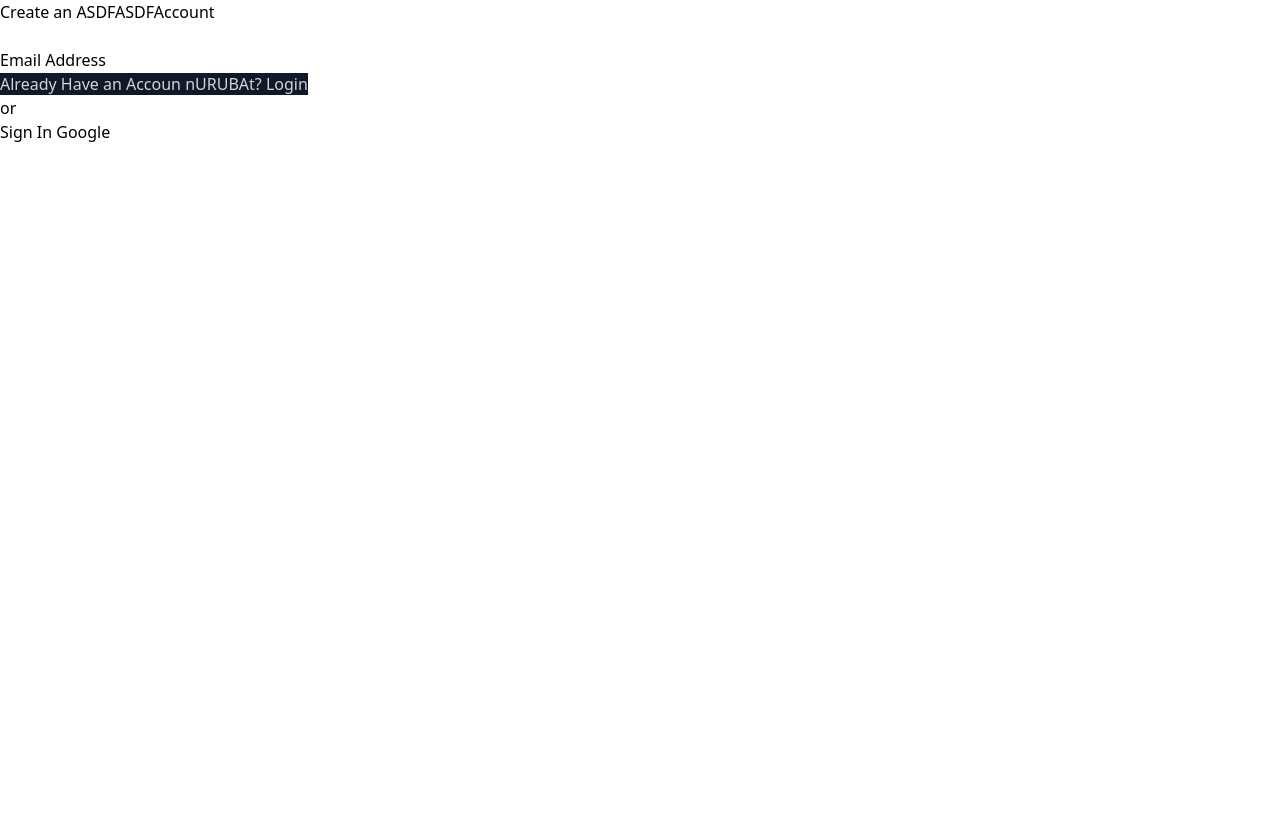
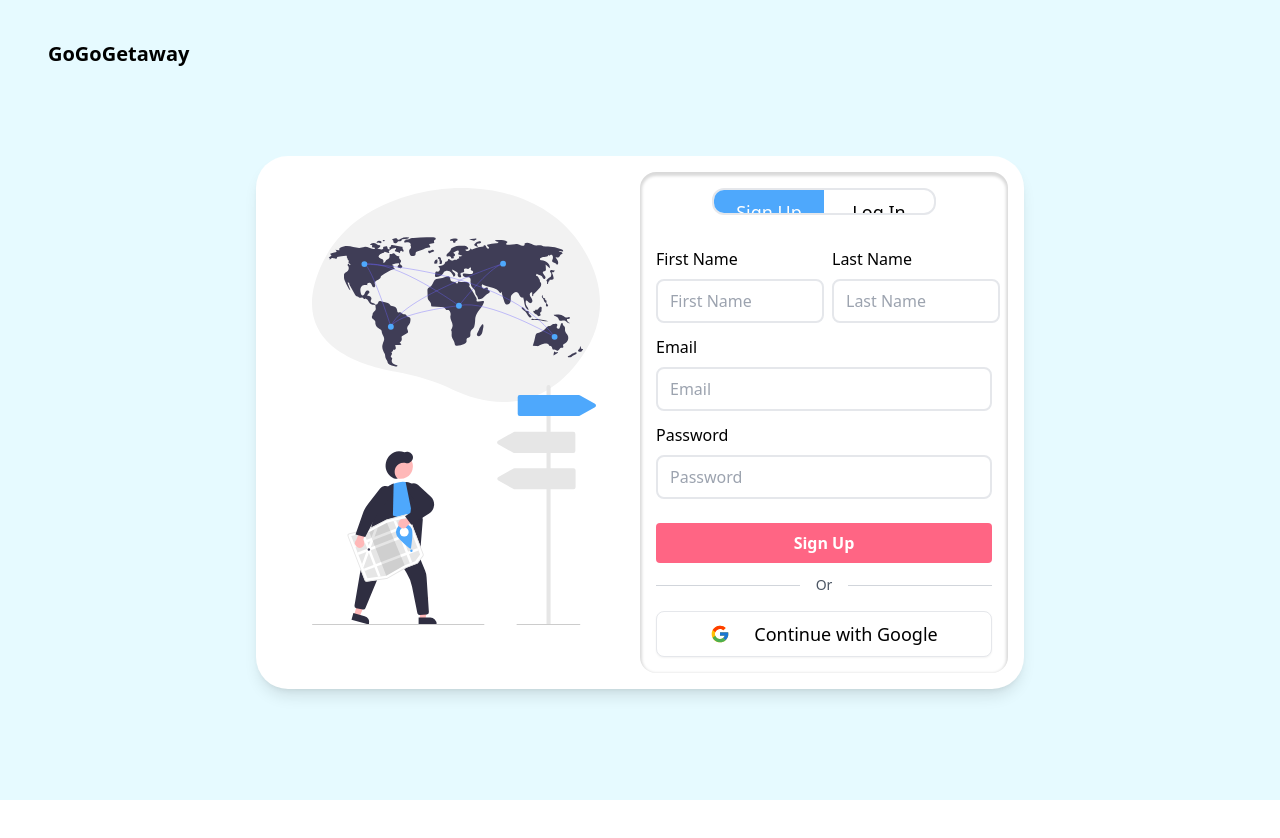
Before and after one commit to nainaguptaa/GoGoGateaway, a React (Vite) app in the folder GoGoGetaway/: page /signup in a window 1280 px wide. Shown: the top 838 px of the page. Before the commit the page ends 800 px from the top, so only its background shows below. Built offline with nearby package versions, Linux system fonts and the light colour scheme; no server answers.

Commit message:
feat: signup styling and logic

```diff
--- a/GoGoGetaway/src/App.jsx
+++ b/GoGoGetaway/src/App.jsx
@@ -2,12 +2,14 @@ import { useState } from 'react';
 import { Routes, Route } from 'react-router-dom';
 import Signup from './pages/Auth/Signup';
 import LandingPage from './pages/LandingPage/LandingPage';
+import Profile from './pages/Profile';
 function App() {
   return (
     <>
       <Routes>
-        <Route path="/" element={<LandingPage />} />\
+        <Route path="/" element={<LandingPage />} />
         <Route path="/signup" element={<Signup />} />
+        <Route path="/profile" element={<Profile />} />
       </Routes>
     </>
   );
--- a/GoGoGetaway/src/context/userContext.jsx
+++ b/GoGoGetaway/src/context/userContext.jsx
@@ -60,19 +60,21 @@ export const UserProvider = ({ children }) => {
   }
 
   async function addNewEmailUser(result) {
+    console.log(result);
+    console.log('adding new');
     console.log(4, result.email);
-    console.log(5, result.username);
+    const username = result.email.split('@')[0];
     try {
       // Constructing the user data to be saved in Firestore
       const userData = {
-        username: result.username,
+        username: username,
         id: result.userId,
         email: result.email,
         photoURL: '',
         loggedIn: true,
         firstName: result.firstName,
         lastName: result.lastName,
-        age: result.age,
+        // age: result.age,
         admin: false,
       };
 
@@ -112,6 +114,7 @@ export const UserProvider = ({ children }) => {
       } else {
         // navigate('/dashboard');
       }
+      navigate('/');
     } catch (error) {
       console.log('error');
       console.log(error.message);
@@ -140,17 +143,20 @@ export const UserProvider = ({ children }) => {
     }
   };
   const emailSignUp = async (userDetails) => {
+    console.log('signup');
+    console.log(userDetails);
     // Check if email already exists in Firestore
     const usersRef = collection(db, 'users');
     const querySnapshot = await getDocs(
       query(usersRef, where('email', '==', userDetails.email)),
     );
-
+    console.log(2);
     if (!querySnapshot.empty) {
       // Handle case where email already exists
       console.error('Email already in exists.');
       return;
     }
+    console.log(3);
     createUserWithEmailAndPassword(
       auth,
       userDetails.email,
@@ -158,9 +164,10 @@ export const UserProvider = ({ children }) => {
     )
       .then((userCredential) => {
         // Signed up
+        console.log(4);
         const user = userCredential.user;
         const userId = user.uid;
-
+        console.log(user);
         // You can now use the userId for further operations, like adding the user to your database
         console.log(3);
         const data = {
@@ -170,10 +177,12 @@ export const UserProvider = ({ children }) => {
         addNewEmailUser(data);
       })
       .catch((error) => {
+        console.log(error.message);
         const errorCode = error.code;
         const errorMessage = error.message;
         // ..
       });
+    navigate('/');
   };
 
   const emailSignIn = async (email, password) => {
@@ -193,6 +202,7 @@ export const UserProvider = ({ children }) => {
       // Re-throw the error to be caught by the caller
       throw error;
     }
+    navigate('/');
   };
 
   useEffect(() => {
--- a/GoGoGetaway/src/index.css
+++ b/GoGoGetaway/src/index.css
@@ -8,3 +8,9 @@
 .btn {
   @apply rounded  px-4 py-2 text-white hover:bg-blue-700;
 }
+
+#root {
+  height: 100%;
+  /* background-color: red; */
+  height: 100vh;
+}
--- a/GoGoGetaway/src/pages/Auth/Signup.jsx
+++ b/GoGoGetaway/src/pages/Auth/Signup.jsx
@@ -1,27 +1,178 @@
-import React from 'react';
+import React, { useState, useEffect } from 'react';
+import { FcGoogle } from 'react-icons/fc';
+import { useUserContext } from '../../context/userContext';
+import Signin1 from '../../assets/svgs/signin1.svg';
+import Signin2 from '../../assets/svgs/signin2.svg';
+const Signup = () => {
+  const { googleSignIn, emailSignUp, emailSignIn } = useUserContext();
+  const [type, setType] = useState(0);
+  const [formData, setFormData] = useState({
+    firstName: '',
+    lastName: '',
+    email: '',
+    password: '',
+  });
 
-import { useUserContext } from '../../context/userContext';
-const Signup = () => {
-  const { googleSignIn } = useUserContext();
+  // Handle form input changes
+  const handleChange = (e) => {
+    const { name, value } = e.target;
+    setFormData((prevState) => ({
+      ...prevState,
+      [name]: value,
+    }));
+  };
+
+  const handleSubmit = async (e) => {
+    e.preventDefault();
+    if (type === 0) {
+      // If type is 0, proceed with signup
+      try {
+        await emailSignUp({
+          firstName: formData.firstName,
+          lastName: formData.lastName,
+          email: formData.email,
+          password: formData.password,
+        });
+        console.log('Signup success');
+        // Optionally, redirect the user or show a success message
+      } catch (error) {
+        console.error('Signup error:', error);
+        // Handle errors (e.g., show error message)
+      }
+    } else if (type === 1) {
+      // If type is 1, proceed with login
+      try {
+        await emailSignIn(formData.email, formData.password);
+        console.log('Login success');
+        // Optionally, redirect the user or show a success message
+      } catch (error) {
+        console.error('Login error:', error);
+        // Handle errors (e.g., show error message)
+      }
+    }
+  };
+
   return (
-    <div className="auth-wrapper">
-      <div className="auth-container">
-        <h1>Create an ASDFASDFAccount</h1>
-        <div className="input-container">
-          <input className="auth-input" type="text" required />
-          <div className="labelline">Email Address</div>
+    <div className=" h-full bg-light-blue">
+      <div className=" px-12 py-10 text-xl font-bold">GoGoGetaway</div>
+      <div className="mt-12 flex h-full justify-center ">
+        <div className="rounded-4xl flex h-2/3 w-3/5 bg-white p-4 shadow-lg">
+          {/* Left side */}
+          <div className="relative  w-1/2 grow justify-center px-10 py-4">
+            <img src={Signin1} className="absolute bottom-12 h-60" />
+            <img src={Signin2} className=" w-full" />
+          </div>
+          {/* Right Side */}
+
+          <div className="shadow-deep-inner flex h-full w-1/2 flex-col  items-center rounded-2xl p-4">
+            <div className="flex w-56 overflow-hidden rounded-xl border-2">
+              <div
+                onClick={() => setType(0)}
+                className={`duration-400 w-full cursor-pointer px-4 py-2 text-center text-lg transition hover:bg-blue-300 hover:text-white ${type == 0 ? 'bg-clr-blue-400 text-white' : ''}`}
+              >
+                Sign Up
+              </div>
+              <div
+                onClick={() => setType(1)}
+                className={`duration-400 w-full cursor-pointer px-4 py-2 text-center text-lg transition hover:bg-blue-300 hover:text-white ${type == 1 ? 'bg-clr-blue-400 text-white' : ''}`}
+              >
+                Log In
+              </div>
+            </div>
+
+            <form
+              onSubmit={handleSubmit}
+              className={`mt-8 flex h-72 w-full flex-col gap-3  ${type == 0 ? '' : 'h-52'}`}
+            >
+              {type === 0 && (
+                <>
+                  <div className="flex  gap-2">
+                    <div className="flex w-1/2 flex-col gap-2">
+                      <label htmlFor="firstName" className="label">
+                        First Name
+                      </label>
+                      <input
+                        type="text"
+                        id="firstName"
+                        name="firstName"
+                        placeholder="First Name"
+                        value={formData.firstName}
+                        onChange={handleChange}
+                        className={'rounded-lg border-2 px-3 py-2 outline-none'}
+                      />
+                    </div>
+
+                    <div className="flex w-1/2 flex-col gap-2">
+                      <label htmlFor="lastName" className="label">
+                        Last Name
+                      </label>
+                      <input
+                        type="text"
+                        id="lastName"
+                        name="lastName"
+                        placeholder="Last Name"
+                        value={formData.lastName}
+                        onChange={handleChange}
+                        className={'rounded-lg border-2 px-3 py-2 outline-none'}
+                      />
+                    </div>
+                  </div>{' '}
+                </>
+              )}
+              <div className="flex  flex-col gap-2">
+                {' '}
+                <label htmlFor="email" className="label">
+                  Email
+                </label>
+                <input
+                  type="email"
+                  id="email"
+                  name="email"
+                  placeholder="Email"
+                  value={formData.email}
+                  onChange={handleChange}
+                  className={'rounded-lg border-2 px-3 py-2 outline-none'}
+                />
+              </div>
+              <div className="flex flex-col gap-2">
+                {' '}
+                <label htmlFor="password" className="label">
+                  Password
+                </label>
+                <input
+                  type="password"
+                  id="password"
+                  name="password"
+                  placeholder="Password"
+                  value={formData.password}
+                  onChange={handleChange}
+                  className={'rounded-lg border-2 px-3 py-2 outline-none'}
+                />
+              </div>
+
+              <button
+                type="submit"
+                className="bg-clr-red-400 mt-3 rounded py-2 font-semibold text-white transition duration-100 hover:brightness-110"
+              >
+                {type === 0 ? 'Sign Up' : 'Log In'}
+              </button>
+            </form>
+
+            <div class="mt-10 flex w-full items-center justify-center ">
+              <div class="flex-grow border-t border-gray-300"></div>
+              <span class="mx-4 flex-shrink text-sm text-gray-600">Or</span>
+              <div class="flex-grow border-t border-gray-300"></div>
+            </div>
+
+            <button
+              onClick={googleSignIn}
+              className="mt-4 flex w-full items-center justify-center rounded-lg border bg-white px-4 py-2 shadow-sm hover:bg-gray-50"
+            >
+              <FcGoogle className="mr-6" size={20} />
+              <div className="text-lg">Continue with Google</div>
+            </button>
+          </div>
         </div>
-        <span className="bg-gray-900 text-gray-300">
-          Already Have an Accoun nURUBAt? Login
-        </span>
-        <div className="separator">
-          <div className="line" />
-          <span className="or">or</span>
-          <div className="line" />
-        </div>
-        <button onClick={googleSignIn} className="googlesign">
-          Sign In Google
-        </button>
       </div>
     </div>
   );
--- /dev/null
+++ b/GoGoGetaway/src/pages/Profile.jsx
@@ -0,0 +1,13 @@
+import React from 'react';
+import { useUserContext } from '../context/userContext';
+const Profile = () => {
+  const { currentUser, logout } = useUserContext();
+  return (
+    <div>
+      {currentUser.username}
+      <button onClick={() => logout()}>Logout</button>
+    </div>
+  );
+};
+
+export default Profile;
--- a/GoGoGetaway/tailwind.config.js
+++ b/GoGoGetaway/tailwind.config.js
@@ -6,7 +6,8 @@ export default {
     extend: {
       colors: {
         'light-blue': 'var(--light-blue)',
-        'blue-400': '#4EA8FC',
+        'clr-blue-400': '#4EA8FC',
+        'clr-red-400': '#FF6584',
         'secondary-text': '#757575',
       },
       height: {
@@ -25,6 +26,12 @@ export default {
       spacing: {
         'neg-4': '-2rem', // Assuming '4' is not already used for a different value
       },
+      borderRadius: {
+        '4xl': '2rem',
+      },
+      boxShadow: {
+        'deep-inner': 'inset 0 2px 3px 2px rgba(0, 0, 0, 0.15)',
+      },
     },
   },
   plugins: [],
```
Also changed, not shown: GoGoGetaway/src/components/Navbar.jsx (+12 -0 lines), GoGoGetaway/src/pages/LandingPage/Hero.jsx (+5 -5 lines), GoGoGetaway/src/assets/svgs/signin1.svg (added), GoGoGetaway/src/assets/svgs/signin2.svg (added).
